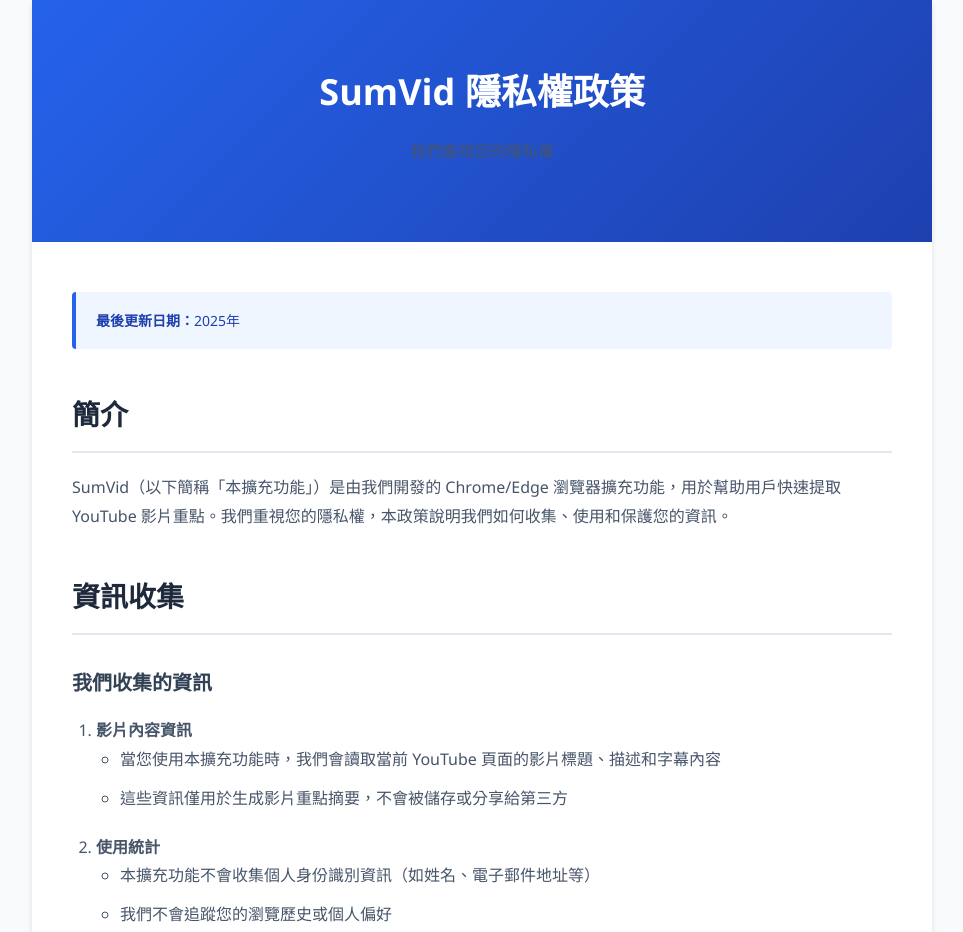
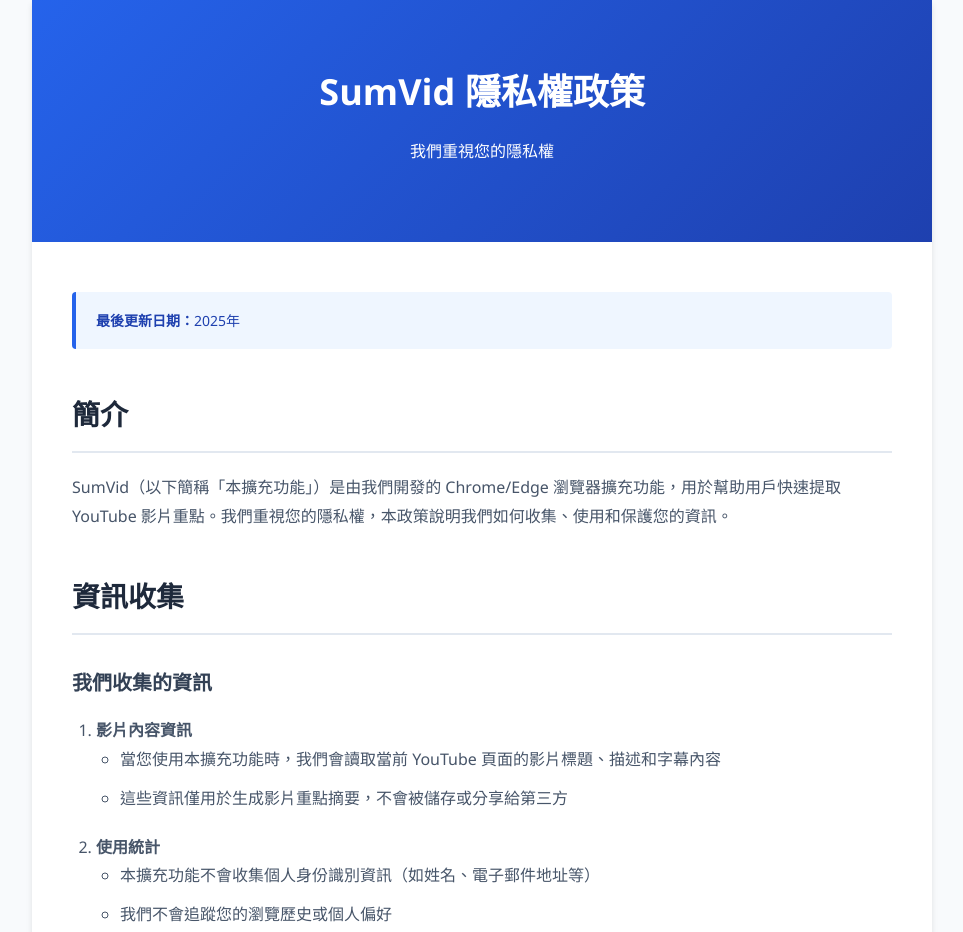
Before and after one commit to Kevin42127/sumvid, a browser extension: page privacy-policy.html in a window 1280 px wide. Shown: the top 932 px of the page, without its empty margins (158-1121 px from the left). Drawn offline with Linux system fonts and the light colour scheme.

Commit message:
修復隱私權政策文字顏色，加強 .gitignore 保護 API key

```diff
--- a/privacy-policy.html
+++ b/privacy-policy.html
@@ -41,7 +41,9 @@
 
     .header p {
       font-size: 16px;
-      opacity: 0.95;
+      color: #ffffff;
+      opacity: 1;
+      font-weight: 500;
     }
 
     .content {
```
Also changed, not shown: 1 other file.
